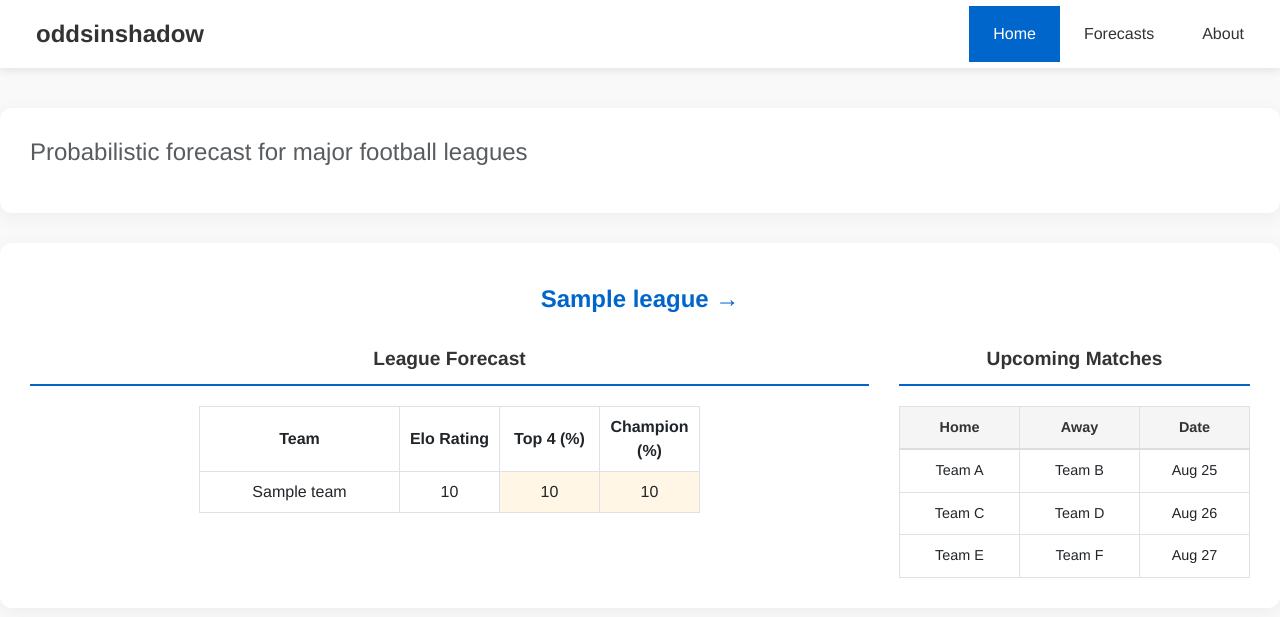
After one commit to prrlesmac/footy_odds_fe, a Flask app: template app/templates/landing_page_v2.html in a window 1280 px wide. The commit adds this page. Shown: the top 617 px of the page. Run offline with Flask 3, Linux system fonts and the light colour scheme; the template is opened without the code that fills it: most values are stand-ins (such as "Sample title", 1, 10 or a date in 2020).

Commit message:
add upcoming matches to fe

```diff
--- a/app/templates/landing_page.html
+++ b/app/templates/landing_page.html
@@ -172,7 +172,7 @@
         </div>
 
         {% for league, items in league_data.items() %}
-        {% set teams = items %}
+        {% set teams = items["standings"] %}
         <div class="league-section">
             <div class="league-title">
                 <a href="{{ url_for('main.league_detail', league_name=league) }}">
--- /dev/null
+++ b/app/templates/landing_page_v2.html
@@ -0,0 +1,438 @@
+<!DOCTYPE html>
+<html lang="en">
+
+<head>
+    <meta charset="UTF-8">
+    <title>Probabilistic Forecasts for Major Sports League</title>
+    <link rel="stylesheet" href="https://cdn.jsdelivr.net/npm/bootstrap@5.3.0/dist/css/bootstrap.min.css">
+    <style>
+        body {
+            background-color: #f9f9f9;
+            font-family: 'Helvetica Neue', Helvetica, Arial, sans-serif;
+        }
+
+        .navbar {
+            background: white;
+            box-shadow: 0 2px 10px rgba(0, 0, 0, 0.1);
+            padding: 0;
+        }
+
+        .navbar-nav {
+            margin-left: auto;
+        }
+
+        .navbar-nav .nav-link {
+            color: #333 !important;
+            font-weight: 500;
+            padding: 1rem 1.5rem !important;
+            transition: all 0.3s ease;
+        }
+
+        .navbar-nav .nav-link:hover {
+            background-color: #f0f8ff;
+            color: #0066cc !important;
+        }
+
+        .navbar-nav .nav-link.active {
+            background-color: #0066cc;
+            color: white !important;
+            border-radius: 0;
+        }
+
+        .navbar-brand {
+            color: #333 !important;
+            font-weight: 600;
+            font-size: 1.5rem;
+            text-decoration: none;
+            padding: 1rem 1.5rem;
+        }
+
+        .navbar-brand:hover {
+            color: #0066cc !important;
+        }
+
+        .main-container {
+            margin: 40px auto;
+            max-width: 1400px;
+        }
+
+        .page-header {
+            background: white;
+            padding: 30px;
+            margin-bottom: 30px;
+            border-radius: 12px;
+            box-shadow: 0 4px 20px rgba(0, 0, 0, 0.05);
+            text-align: left;
+        }
+
+        .page-header h4 {
+            margin: 0;
+            font-weight: 400;
+            color: #6c757d;
+        }
+
+        .league-section {
+            background: white;
+            padding: 30px;
+            margin-bottom: 30px;
+            border-radius: 12px;
+            box-shadow: 0 4px 20px rgba(0, 0, 0, 0.05);
+        }
+
+        .league-content {
+            display: flex;
+            gap: 30px;
+            align-items: flex-start;
+        }
+
+        .league-table-container {
+            flex: 1;
+        }
+
+        .league-matches-container {
+            flex: 0 0 350px;
+        }
+
+        .league-title {
+            margin-bottom: 20px;
+            font-weight: 600;
+            font-size: 1.5rem;
+            text-align: center;
+        }
+
+        .league-title a {
+            color: #0066cc !important;
+            text-decoration: none;
+            transition: all 0.3s ease;
+            padding: 8px 16px;
+            border-radius: 8px;
+            display: inline-block;
+        }
+
+        .league-title a:hover {
+            background-color: #f0f8ff;
+            color: #0052a3 !important;
+            transform: translateY(-2px);
+            box-shadow: 0 4px 12px rgba(0, 102, 204, 0.3);
+        }
+
+        .upcoming-matches-title {
+            margin-bottom: 20px;
+            font-weight: 600;
+            font-size: 1.2rem;
+            text-align: center;
+            color: #333;
+            border-bottom: 2px solid #0066cc;
+            padding-bottom: 10px;
+        }
+
+        .odds-cell {
+            font-weight: 500;
+            text-align: center;
+            color: #000;
+        }
+
+        table th,
+        table td {
+            text-align: center;
+            vertical-align: middle;
+            padding: 10px;
+        }
+
+        table {
+            margin: 0 auto;
+        }
+
+        thead th {
+            font-weight: 600;
+            border-bottom: 2px solid #ddd;
+            background-color: #f5f5f5;
+        }
+
+        .matches-table {
+            width: 350px;
+            table-layout: fixed;
+            margin: 0 auto;
+            font-size: 0.9rem;
+        }
+
+        .matches-table th {
+            background-color: #f5f5f5;
+            font-weight: 600;
+            color: #333;
+            border-bottom: 2px solid #ddd;
+            padding: 10px;
+            text-align: center;
+            vertical-align: middle;
+        }
+
+        .matches-table td {
+            padding: 10px;
+            border-bottom: 1px solid #dee2e6;
+            text-align: center;
+            vertical-align: middle;
+        }
+
+        .match-row:hover {
+            background-color: #f8f9fa;
+        }
+
+        .team-name {
+            font-weight: 400;
+            color: #000;
+        }
+
+        .match-date {
+            color: #000;
+        }
+
+        .last-updated {
+            text-align: center;
+            margin-top: 30px;
+            color: #6c757d;
+            font-size: 0.875rem;
+        }
+
+        @media (max-width: 1000px) {
+            .league-content {
+                flex-direction: column;
+            }
+
+            .league-matches-container {
+                flex: 1;
+            }
+
+            .matches-table {
+                width: 500px;
+            }
+        }
+    </style>
+    <!-- Google tag (gtag.js) -->
+    <script async src="https://www.googletagmanager.com/gtag/js?id=G-XVR1WBPGG1"></script>
+    <script>
+        window.dataLayer = window.dataLayer || [];
+        function gtag() { dataLayer.push(arguments); }
+        gtag('js', new Date());
+        gtag('config', 'G-XVR1WBPGG1');
+    </script>
+</head>
+
+<body>
+    <!-- Navigation Bar -->
+    <nav class="navbar navbar-expand-lg">
+        <div class="container-fluid">
+            <a class="navbar-brand" href="/">oddsinshadow</a>
+            <button class="navbar-toggler" type="button" data-bs-toggle="collapse" data-bs-target="#navbarNav">
+                <span class="navbar-toggler-icon"></span>
+            </button>
+            <div class="collapse navbar-collapse" id="navbarNav">
+                <ul class="navbar-nav">
+                    <li class="nav-item">
+                        <a class="nav-link active" href="/">Home</a>
+                    </li>
+                    <li class="nav-item">
+                        <a class="nav-link" href="/league">Forecasts</a>
+                    </li>
+                    <li class="nav-item">
+                        <a class="nav-link" href="/about">About</a>
+                    </li>
+                </ul>
+            </div>
+        </div>
+    </nav>
+
+    <div class="main-container">
+        <div class="page-header">
+            <h4 class="text-start mb-3 text-muted">Probabilistic forecast for major football leagues</h4>
+        </div>
+
+        {% for league, items in league_data.items() %}
+        {% set teams = items['standings'] %}
+        <div class="league-section">
+            <div class="league-title">
+                <a href="{{ url_for('main.league_detail', league_name=league) }}">
+                    {{ league }} →
+                </a>
+            </div>
+
+            <div class="league-content">
+                <!-- League Table -->
+                <div class="league-table-container">
+                    <div class="upcoming-matches-title">
+                        League Forecast
+                    </div>
+                    {% set is_continental = (league.startswith('UEFA')) %}
+                    {% if is_continental %}
+                    {% set odds_cols = ['po_r4','po_r2','champion'] %}
+                    {% else %}
+                    {% set odds_cols = ['top_4','champion'] %}
+                    {% endif %}
+                    <table class="table table-bordered table-hover"
+                        style="width: 500px; table-layout: fixed; margin: 0 auto;">
+                        <thead>
+                            <tr>
+                                <th style="width:200px;">Team</th>
+                                <th style="width:100px;">Elo Rating</th>
+                                {% if is_continental %}
+                                <th style="width:100px;">Semifinal (%)</th>
+                                <th style="width:100px;">Final (%)</th>
+                                {% else %}
+                                <th style="width:100px;">Top 4 (%)</th>
+                                {% endif %}
+                                <th style="width:100px;">Champion (%)</th>
+                            </tr>
+                        </thead>
+                        <tbody>
+                            {% for team in teams[:5] %}
+                            <tr>
+                                <td>{{team['team']}}</td>
+                                <td>{{team['elo'] | round | int }}</td>
+                                {% for col in odds_cols %}
+                                {% set val = 100*team[col] %}
+                                {% set bg_color = "hsl(39, 100%, " ~ (100 - val * 0.5) ~ "%)" %}
+                                <td class="odds-cell" style="background-color: {{ bg_color }};">
+                                    {{ "%d"|format(val|round) }}
+                                </td>
+                                {% endfor %}
+                            </tr>
+                            {% endfor %}
+                        </tbody>
+                    </table>
+                </div>
+
+                <!-- Upcoming Matches for this League -->
+                <div class="league-matches-container">
+                    <div class="upcoming-matches-title">
+                        Upcoming Matches
+                    </div>
+
+                    <table class="table table-bordered table-hover matches-table">
+                        <thead>
+                            <tr>
+                                <th style="width:120px;">Home</th>
+                                <th style="width:120px;">Away</th>
+                                <th style="width:110px;">Date</th>
+                            </tr>
+                        </thead>
+                        <tbody>
+                            {% if upcoming_matches and upcoming_matches[league] %}
+                            {% for match in upcoming_matches[league] %}
+                            <tr class="match-row">
+                                <td class="team-name">{{ match.home_team }}</td>
+                                <td class="team-name">{{ match.away_team }}</td>
+                                <td class="match-date">{{ match.date }}</td>
+                            </tr>
+                            {% endfor %}
+                            {% else %}
+                            <!-- Sample data based on league - replace with actual data -->
+                            {% if 'Premier League' in league %}
+                            <tr class="match-row">
+                                <td class="team-name">Manchester City</td>
+                                <td class="team-name">Arsenal</td>
+                                <td class="match-date">Aug 25</td>
+                            </tr>
+                            <tr class="match-row">
+                                <td class="team-name">Liverpool</td>
+                                <td class="team-name">Chelsea</td>
+                                <td class="match-date">Aug 26</td>
+                            </tr>
+                            <tr class="match-row">
+                                <td class="team-name">Manchester United</td>
+                                <td class="team-name">Tottenham</td>
+                                <td class="match-date">Aug 27</td>
+                            </tr>
+                            {% elif 'La Liga' in league %}
+                            <tr class="match-row">
+                                <td class="team-name">Barcelona</td>
+                                <td class="team-name">Real Madrid</td>
+                                <td class="match-date">Aug 25</td>
+                            </tr>
+                            <tr class="match-row">
+                                <td class="team-name">Atletico Madrid</td>
+                                <td class="team-name">Sevilla</td>
+                                <td class="match-date">Aug 26</td>
+                            </tr>
+                            <tr class="match-row">
+                                <td class="team-name">Valencia</td>
+                                <td class="team-name">Real Sociedad</td>
+                                <td class="match-date">Aug 27</td>
+                            </tr>
+                            {% elif 'Bundesliga' in league %}
+                            <tr class="match-row">
+                                <td class="team-name">Bayern Munich</td>
+                                <td class="team-name">Borussia Dortmund</td>
+                                <td class="match-date">Aug 25</td>
+                            </tr>
+                            <tr class="match-row">
+                                <td class="team-name">RB Leipzig</td>
+                                <td class="team-name">Bayer Leverkusen</td>
+                                <td class="match-date">Aug 26</td>
+                            </tr>
+                            <tr class="match-row">
+                                <td class="team-name">Eintracht Frankfurt</td>
+                                <td class="team-name">Borussia Mönchengladbach</td>
+                                <td class="match-date">Aug 27</td>
+                            </tr>
+                            {% elif 'Serie A' in league %}
+                            <tr class="match-row">
+                                <td class="team-name">Inter Milan</td>
+                                <td class="team-name">AC Milan</td>
+                                <td class="match-date">Aug 25</td>
+                            </tr>
+                            <tr class="match-row">
+                                <td class="team-name">Juventus</td>
+                                <td class="team-name">Napoli</td>
+                                <td class="match-date">Aug 26</td>
+                            </tr>
+                            <tr class="match-row">
+                                <td class="team-name">Roma</td>
+                                <td class="team-name">Lazio</td>
+                                <td class="match-date">Aug 27</td>
+                            </tr>
+                            {% elif 'Ligue 1' in league %}
+                            <tr class="match-row">
+                                <td class="team-name">PSG</td>
+                                <td class="team-name">Marseille</td>
+                                <td class="match-date">Aug 25</td>
+                            </tr>
+                            <tr class="match-row">
+                                <td class="team-name">Lyon</td>
+                                <td class="team-name">Monaco</td>
+                                <td class="match-date">Aug 26</td>
+                            </tr>
+                            <tr class="match-row">
+                                <td class="team-name">Nice</td>
+                                <td class="team-name">Lille</td>
+                                <td class="match-date">Aug 27</td>
+                            </tr>
+                            {% else %}
+                            <tr class="match-row">
+                                <td class="team-name">Team A</td>
+                                <td class="team-name">Team B</td>
+                                <td class="match-date">Aug 25</td>
+                            </tr>
+                            <tr class="match-row">
+                                <td class="team-name">Team C</td>
+                                <td class="team-name">Team D</td>
+                                <td class="match-date">Aug 26</td>
+                            </tr>
+                            <tr class="match-row">
+                                <td class="team-name">Team E</td>
+                                <td class="team-name">Team F</td>
+                                <td class="match-date">Aug 27</td>
+                            </tr>
+                            {% endif %}
+                            {% endif %}
+                        </tbody>
+                    </table>
+                </div>
+            </div>
+        </div>
+        {% endfor %}
+    </div>
+
+    <!-- Bootstrap JS for mobile menu functionality -->
+    <script src="https://cdn.jsdelivr.net/npm/bootstrap@5.3.0/dist/js/bootstrap.bundle.min.js"></script>
+</body>
+
+</html>
```
Also changed, not shown: app/database/queries.py (+14 -0 lines), app/models/league.py (+12 -2 lines), app/routes/main.py (+5 -3 lines), app/templates/league_odds.html (+29 -2 lines).
